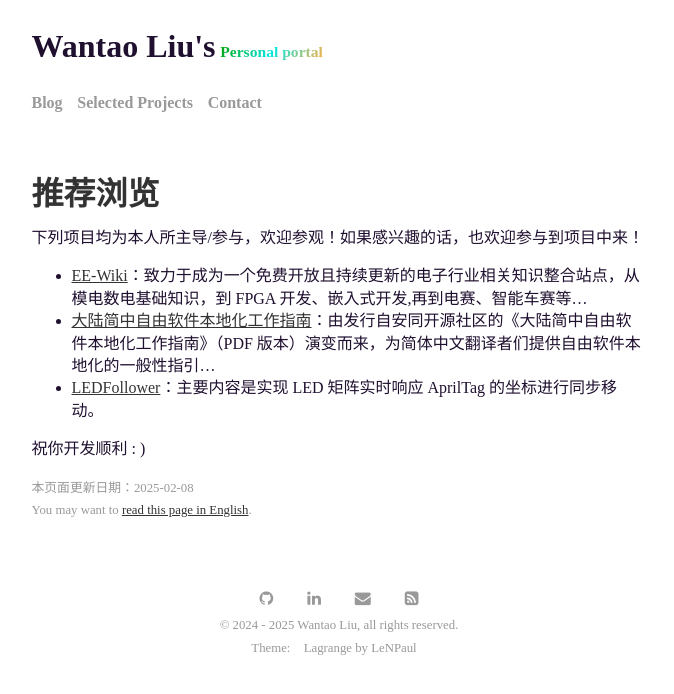
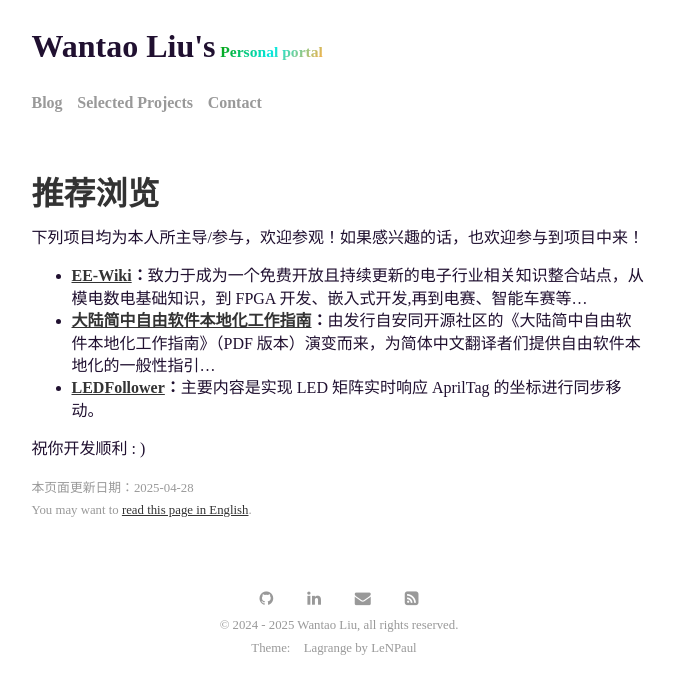
Before and after one commit to Tenktau/me.vantao.cn, a Jekyll site: the page built from menu/selected.md, in a window 1280 px wide. Shown: the top 694 px of the page, without its empty margins (301-975 px from the left). Built offline with Jekyll 4.4.1, drawn with Linux system fonts in a browser that asks for light colours.

```diff
--- a/menu/selected.md
+++ b/menu/selected.md
@@ -6,10 +6,10 @@ permalink: /selected
 
 下列项目均为本人所主导/参与，欢迎参观！如果感兴趣的话，也欢迎参与到项目中来！
 
-- [EE-Wiki](https://ee-wiki.vantao.cn/)：致力于成为一个免费开放且持续更新的电子行业相关知识整合站点，从模电数电基础知识，到 FPGA 开发、嵌入式开发,再到电赛、智能车赛等…
-- [大陆简中自由软件本地化工作指南](https://aosc-dev.github.io/l10n4zh-cookbook)：由发行自安同开源社区的《大陆简中自由软件本地化工作指南》（PDF 版本）演变而来，为简体中文翻译者们提供自由软件本地化的一般性指引…
-- [LEDFollower](https://www.github.com/tenktau/LEDFollower)：主要内容是实现 LED 矩阵实时响应 AprilTag 的坐标进行同步移动。
+- **[EE-Wiki](https://ee-wiki.vantao.cn/)：**致力于成为一个免费开放且持续更新的电子行业相关知识整合站点，从模电数电基础知识，到 FPGA 开发、嵌入式开发,再到电赛、智能车赛等…
+- **[大陆简中自由软件本地化工作指南](https://aosc-dev.github.io/l10n4zh-cookbook)：**由发行自安同开源社区的《大陆简中自由软件本地化工作指南》（PDF 版本）演变而来，为简体中文翻译者们提供自由软件本地化的一般性指引…
+- **[LEDFollower](https://www.github.com/tenktau/LEDFollower)：**主要内容是实现 LED 矩阵实时响应 AprilTag 的坐标进行同步移动。
 
 祝你开发顺利 : )
 
-<div class="footer-description">本页面更新日期：2025-02-08<br>You may want to <a href="en/selected.html">read this page in English</a>.</div>
+<div class="footer-description">本页面更新日期：2025-04-28<br>You may want to <a href="en/selected.html">read this page in English</a>.</div>
```
Also changed, not shown: index.md (+2 -2 lines), menu/en.md (+2 -2 lines), menu/selected-en.md (+4 -4 lines).
